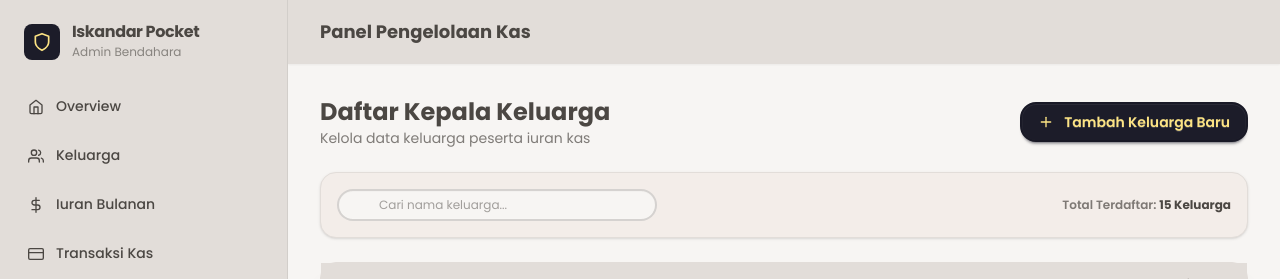
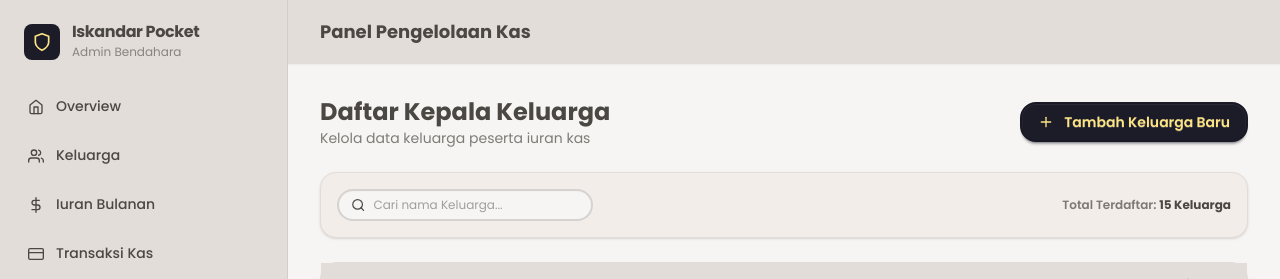
Before and after one commit to Mazees/iskandar-pocket, a Next.js app: page /dashboard/keluarga in a window 1280 px wide. Shown: the top 279 px of the page. Built offline with nearby package versions, Linux system fonts and the light colour scheme.

Commit message:
feat: merapikan input search keluarga

```diff
--- a/app/dashboard/iuran/page.tsx
+++ b/app/dashboard/iuran/page.tsx
@@ -21,16 +21,14 @@ export default function IuranPage() {
       <div className="card bg-base-200 border border-base-300 shadow-sm">
         <div className="card-body p-4 flex-row flex-wrap items-center justify-between gap-4">
           <div className="flex items-center gap-3">
-            <div className="relative w-64">
-              <span className="absolute inset-y-0 left-0 pl-3.5 flex items-center pointer-events-none text-base-content/50">
-                <FiSearch className="w-4 h-4" />
-              </span>
+            <label className="flex w-64 input input-bordered input-sm">
+              <FiSearch className="w-4 h-4" />
               <input
                 type="text"
-                placeholder="Cari nama KK..."
-                className="input input-bordered input-sm w-full pl-10"
+                placeholder="Cari nama Keluarga..."
+                className="w-full"
               />
-            </div>
+            </label>
 
             <select className="select select-bordered select-sm font-medium">
               <option>Periode: Agustus 2026</option>
@@ -72,7 +70,9 @@ export default function IuranPage() {
                     2026-08
                   </span>
                 </td>
-                <td className="text-center text-base-content/80">01 Agu 2026</td>
+                <td className="text-center text-base-content/80">
+                  01 Agu 2026
+                </td>
                 <td className="text-center">
                   <span className="badge badge-outline text-xs font-semibold">
                     Transfer Bank
@@ -91,7 +91,9 @@ export default function IuranPage() {
                     2026-08
                   </span>
                 </td>
-                <td className="text-center text-base-content/80">02 Agu 2026</td>
+                <td className="text-center text-base-content/80">
+                  02 Agu 2026
+                </td>
                 <td className="text-center">
                   <span className="badge badge-outline text-xs font-semibold">
                     Tunai (Cash)
--- a/app/dashboard/keluarga/page.tsx
+++ b/app/dashboard/keluarga/page.tsx
@@ -26,16 +26,14 @@ export default function KeluargaPage() {
       {/* Filter & Search Bar in DaisyUI Card */}
       <div className="card bg-base-200 border border-base-300 shadow-sm">
         <div className="card-body p-4 flex-row flex-wrap items-center justify-between gap-4">
-          <div className="relative w-full sm:w-80">
-            <span className="absolute inset-y-0 left-0 pl-3.5 flex items-center pointer-events-none text-base-content/50">
-              <FiSearch className="w-4 h-4" />
-            </span>
+          <label className="flex w-64 input input-bordered input-sm">
+            <FiSearch className="w-4 h-4" />
             <input
               type="text"
-              placeholder="Cari nama keluarga..."
-              className="input input-bordered input-sm w-full pl-10"
+              placeholder="Cari nama Keluarga..."
+              className="w-full"
             />
-          </div>
+          </label>
           <div className="text-xs font-semibold text-base-content/70">
             Total Terdaftar:{" "}
             <span className="text-base-content font-bold">15 Keluarga</span>
```
